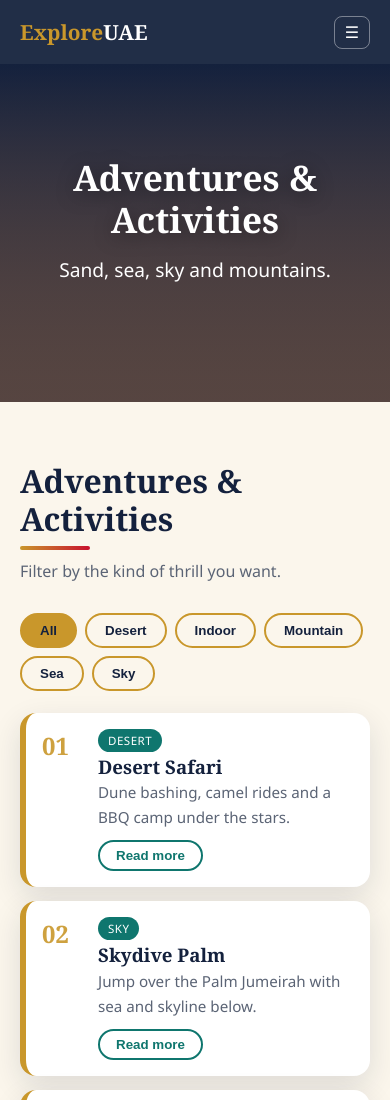
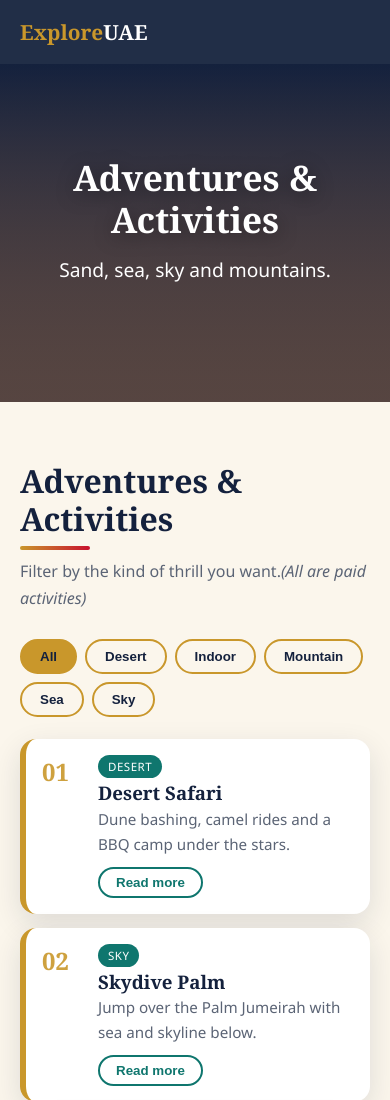
Before and after one commit to ASMAABDULSAMATHE/ExploreUAE, a plain HTML site: page adventures.html in a window 390 px wide. Shown: the top 1100 px of the page. Drawn offline with Linux system fonts and the light colour scheme.

Commit message:
Updated html

```diff
--- a/adventures.html
+++ b/adventures.html
@@ -12,12 +12,11 @@
 <header><div class="wrap"><nav>
 <a class="logo" href="index.html">Explore<span>UAE</span></a>
 <ul><li><a href="index.html">Home</a></li><li><a href="emirates.html">Emirates</a></li><li><a href="landmarks.html">Landmarks</a></li><li><a href="adventures.html">Adventures</a></li><li><a href="food.html">Food</a></li><li><a href="culture.html">Culture</a></li><li><a href="hidden-gems.html">Hidden Gems</a></li><li><a href="plan.html">Plan Your Trip</a></li><li><a href="tips.html">Travel Tips</a></li><li><a href="events.html">Events</a></li></ul>
-<div class="tools"><button id="burger">☰</button></div>
 </nav></div></header>
 <main>
 <div class="hero small">
 <div class="content"><h1>Adventures & Activities</h1><p>Sand, sea, sky and mountains.</p></div></div>
-<section><div class="wrap"><h2 class="title">Adventures & Activities</h2><p class="sub">Filter by the kind of thrill you want.</p><div class="filters"><button class="on" data-f="all">All</button><button data-f="Desert">Desert</button><button data-f="Indoor">Indoor</button><button data-f="Mountain">Mountain</button><button data-f="Sea">Sea</button><button data-f="Sky">Sky</button></div><div class="grid list"><article class="card reveal" data-cat="Desert" style="--h:15"><div class="body"><span class="tag">Desert</span><h3>Desert Safari</h3><p>Dune bashing, camel rides and a BBQ camp under the stars.</p><button class="more" data-title="Desert Safari" data-info="Most tours leave in the afternoon and include sandboarding and live shows.">Read more</button></div></article>
+<section><div class="wrap"><h2 class="title">Adventures & Activities</h2><p class="sub">Filter by the kind of thrill you want.<em>(All are paid activities)</em></p><div class="filters"><button class="on" data-f="all">All</button><button data-f="Desert">Desert</button><button data-f="Indoor">Indoor</button><button data-f="Mountain">Mountain</button><button data-f="Sea">Sea</button><button data-f="Sky">Sky</button></div><div class="grid list"><article class="card reveal" data-cat="Desert" style="--h:15"><div class="body"><span class="tag">Desert</span><h3>Desert Safari</h3><p>Dune bashing, camel rides and a BBQ camp under the stars.</p><button class="more" data-title="Desert Safari" data-info="Most tours leave in the afternoon and include sandboarding and live shows.">Read more</button></div></article>
 <article class="card reveal" data-cat="Sky" style="--h:62"><div class="body"><span class="tag">Sky</span><h3>Skydive Palm</h3><p>Jump over the Palm Jumeirah with sea and skyline below.</p><button class="more" data-title="Skydive Palm" data-info="Tandem jumps need no experience and offer one of the world’s great views.">Read more</button></div></article>
 <article class="card reveal" data-cat="Sky" style="--h:109"><div class="body"><span class="tag">Sky</span><h3>Hot Air Balloon</h3><p>Float over dunes and oases at sunrise.</p><button class="more" data-title="Hot Air Balloon" data-info="Flights start before dawn and often end with a desert breakfast.">Read more</button></div></article>
 <article class="card reveal" data-cat="Mountain" style="--h:156"><div class="body"><span class="tag">Mountain</span><h3>Jebel Jais Flyer</h3><p>Fly head-first on one of the world’s longest zip lines.</p><button class="more" data-title="Jebel Jais Flyer" data-info="Located in Ras Al Khaimah, with speeds above 100 km/h.">Read more</button></div></article>
```
Also changed, not shown: culture.html (+1 -1 lines), emirates.html (+1 -1 lines), events.html (+1 -1 lines), food.html (+1 -1 lines), hidden-gems.html (+0 -1 lines), index.html (+1 -1 lines), landmarks.html (+0 -1 lines), plan.html (+1 -2 lines), tips.html (+1 -1 lines).
